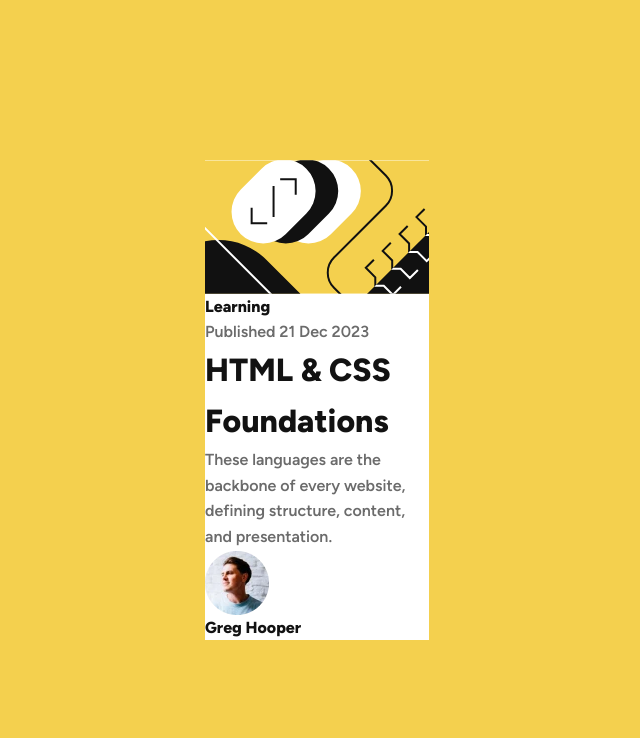
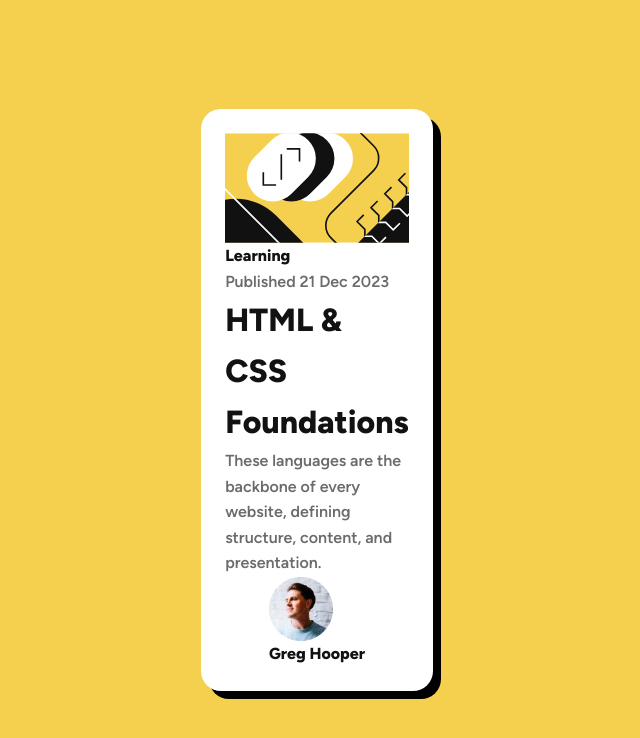
Before and after one commit to Kellenkjames/blog-preview-card, an Angular app in the folder blog-preview-card/: page / in a window 1280 px wide. Shown: the top 738 px of the page, without its empty margins (323-963 px from the left). Built offline with nearby package versions, Linux system fonts and the light colour scheme.

Commit message:
feat: add card styles and positioning

```diff
--- a/blog-preview-card/src/app/card/card.component.scss
+++ b/blog-preview-card/src/app/card/card.component.scss
@@ -4,4 +4,10 @@
   background-color: $color-white;
   max-width: 38.4rem;
   width: 100%;
+  display: flex;
+  flex-direction: column;
+  align-items: center;
+  border-radius: 2rem;
+  padding: 2.4rem;
+  box-shadow: 8px 8px 0 0 #000;
 }
```
